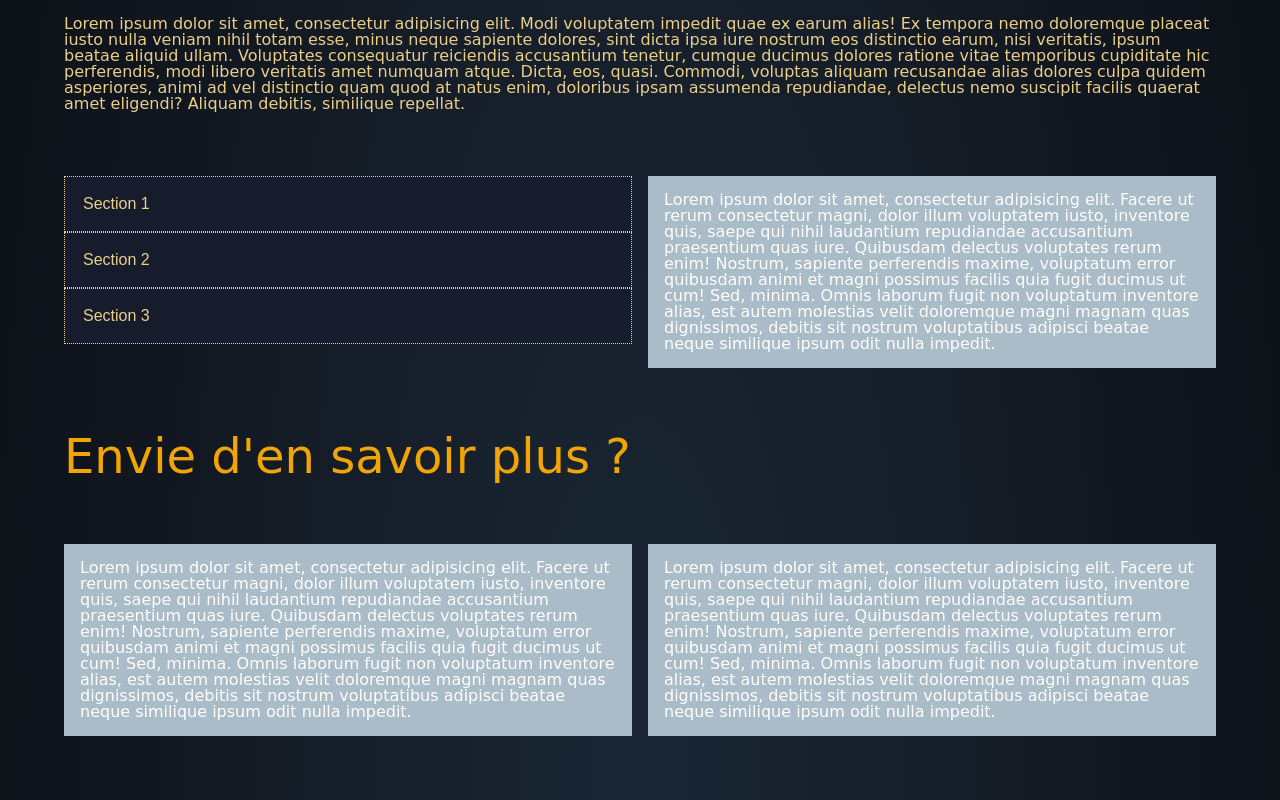
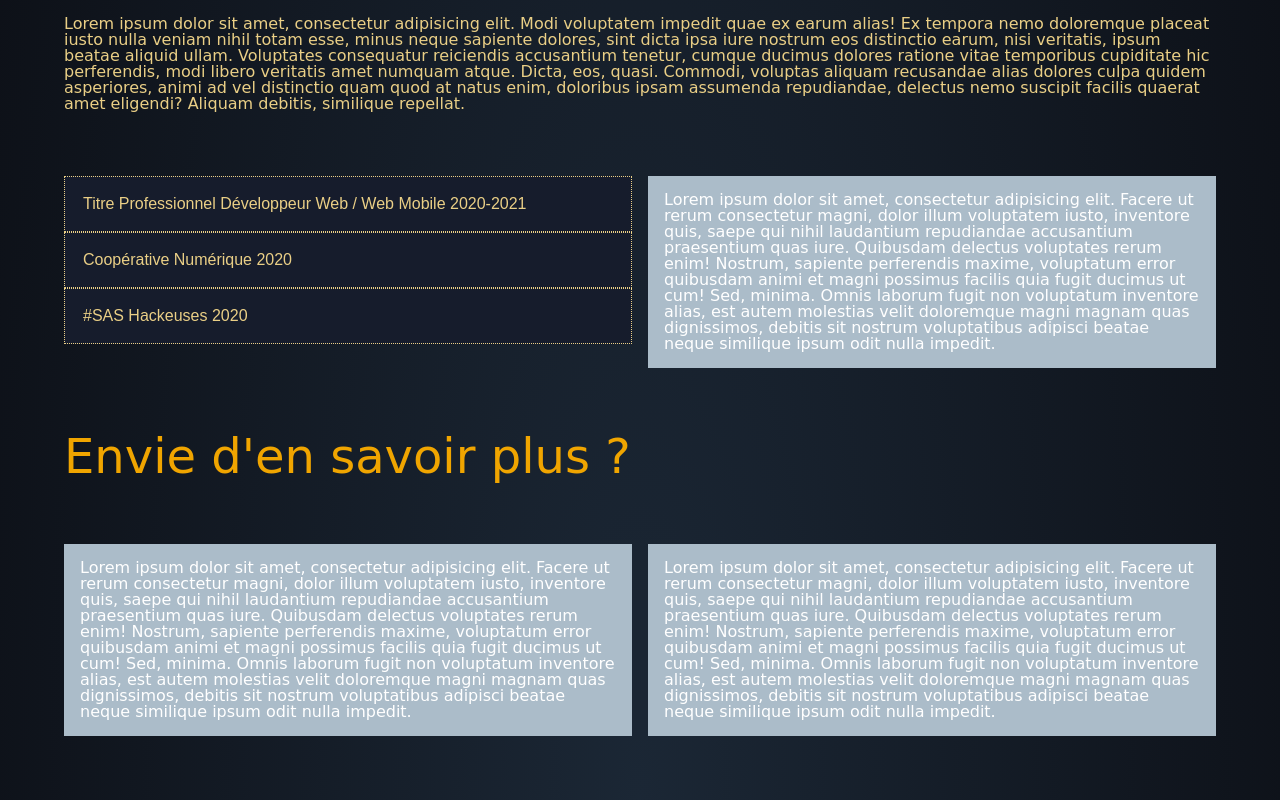
Before and after one commit to EmilieVrd/Portfolio_Emilie, a plain HTML site: page index.html in a window 1280 px wide. Shown: the part 1237-2037 px from the top of the page. Drawn offline with Linux system fonts and the light colour scheme; a web font is replaced by a local one.

Commit message:
Update index.html

```diff
--- a/index.html
+++ b/index.html
@@ -41,7 +41,7 @@
     <div class="title">MENU</div>
     <ul class="nav">
       <li><img src="assets/images/selfie.jpg" height="100" class="selfie" alt="projet" /></li>
-	  <li><a href="https://www.linkedin.com/in/emilie-verdier-052a161b0/"><i class="fab fa-linkedin fa-2x"></i><br />Consulter mon LinkedIn</a><a href="assets/files/CV_Emilie-Verdier.pdf"><i class="far fa-file fa-2x"></i>Télécharger <br /></b>mon CV</a></li>
+	  <li><a href="https://www.linkedin.com/in/emilie-verdier-052a161b0/"><i class="fab fa-linkedin fa-2x"></i><br />Consulter mon LinkedIn</a><a href="assets/files/CV_Emilie-Verdier.pdf"><i class="far fa-file fa-2x"></i>Télécharger <br />mon CV</a></li>
       <li><a href="#gallery">Home</a></li>
       <li><a href="#about">About</a></li>
       <li><a href="#">Work</a></li>
@@ -135,15 +135,15 @@
 <!--        EXPRIENCE      -->
 <section class="container" id="xp">
   <div id="ctn-accordion">
-    <button class="accordion">Section 1</button>
+    <button class="accordion">Titre Professionnel Développeur Web / Web Mobile 2020-2021</button>
     <div class="panel">
       <p>Lorem ipsum...</p>
     </div>
-    <button class="accordion">Section 2</button>
+    <button class="accordion">Coopérative Numérique 2020</button>
     <div class="panel">
       <p>Lorem ipsum...</p>
     </div>
-    <button class="accordion">Section 3</button>
+    <button class="accordion">#SAS Hackeuses 2020</button>
     <div class="panel">
       <p>Lorem ipsum...</p>
     </div>
```
